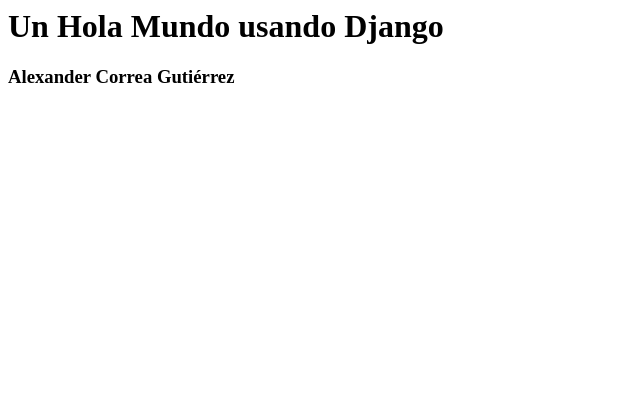
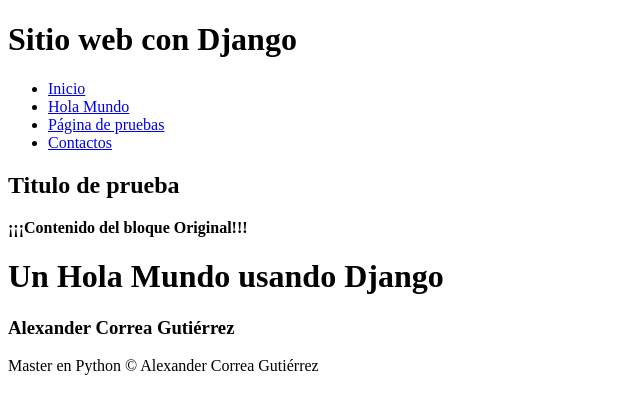
Before and after one commit to Alcogu/Master-Python, a Django app: page /hola-mundo/ in a window 1280 px wide. Shown: the top 414 px of the page, without its empty margins (0-640 px from the left). Run offline with Django 3.2, Linux system fonts and the light colour scheme.

Commit message:
more html

```diff
--- a/22-Django/AprendiendoDjango/miapp/templates/hola_mundo.html
+++ b/22-Django/AprendiendoDjango/miapp/templates/hola_mundo.html
@@ -1,2 +1,10 @@
-<h1>Un Hola Mundo usando Django</h1>
-<h3>Alexander Correa Gutiérrez</h3>
+{% extends 'layout.html' %}
+
+{% block title %} Hola Mundo en Django {% endblock %}
+
+{% block content %}
+    {{ block.super }}
+
+    <h1>Un Hola Mundo usando Django</h1>
+    <h3>Alexander Correa Gutiérrez</h3>
+{% endblock %}
--- a/22-Django/AprendiendoDjango/miapp/templates/index.html
+++ b/22-Django/AprendiendoDjango/miapp/templates/index.html
@@ -1,2 +1,8 @@
+{% extends 'layout.html' %}
+
+{% block title %} Inicio {% endblock %}
+
+{% block content %}
 <h1>Inicio</h1>
 <p>Años hasta el 2050:</p>
+{% endblock %}
--- a/22-Django/AprendiendoDjango/miapp/templates/layout.html
+++ b/22-Django/AprendiendoDjango/miapp/templates/layout.html
@@ -1,3 +1,4 @@
+{% load static %}
 <!DOCTYPE html>
 <html lang="es">
 
@@ -9,11 +10,23 @@
         {% endblock %}
         Sitio Web con Django
     </title>
+
+    {% load static %}
+    <link rel="stylesheet" type="text/css" href="{% static 'css/style.css' %}" />
 </head>
 
 <body>
-    <h1>Sitio Web con Django | Alexander Correa Gutiérrez</h1>
-    <hr />
+
+    <!-- Cabecera de la página -->
+    <header>
+        <div id="logotipo">
+            <!--Logo Django-->
+
+            <h1>Sitio web con Django</h1>
+        </div>
+    </header>
+
+    <nav>
         <ul>
             <li>
                 <a href="/inicio">Inicio</a>
@@ -28,10 +41,12 @@
                 <a href="/contacto">Contactos</a>
             </li>
         </ul>
-    <hr />
+    </nav>
 
     <div id="content">
+        <h2 class="title"> Titulo de prueba </h2>
         {% block content %}
+            <strong>¡¡¡Contenido del bloque Original!!!</strong>
             <!--Codigo que viene de template-->
         {% endblock %}
     </div>
--- a/22-Django/AprendiendoDjango/miapp/templates/pagina.html
+++ b/22-Django/AprendiendoDjango/miapp/templates/pagina.html
@@ -1,4 +1,10 @@
 {% extends 'layout.html' %}<!--Hereda de layout-->
+
+{% block title %} Página de pruebas {% endblock %}
+
+{% block content %}
 
 <h1>Página Web</h1>
 <p>Made by Alexander Correa Gutiérrez</p>
+
+{% endblock %}
```
Also changed, not shown: 22-Django/AprendiendoDjango/miapp/static/css/style.css (added), 22-Django/AprendiendoDjango/miapp/static/images/logo.png (added). Lines whose indentation alone changed are shown as unchanged.
